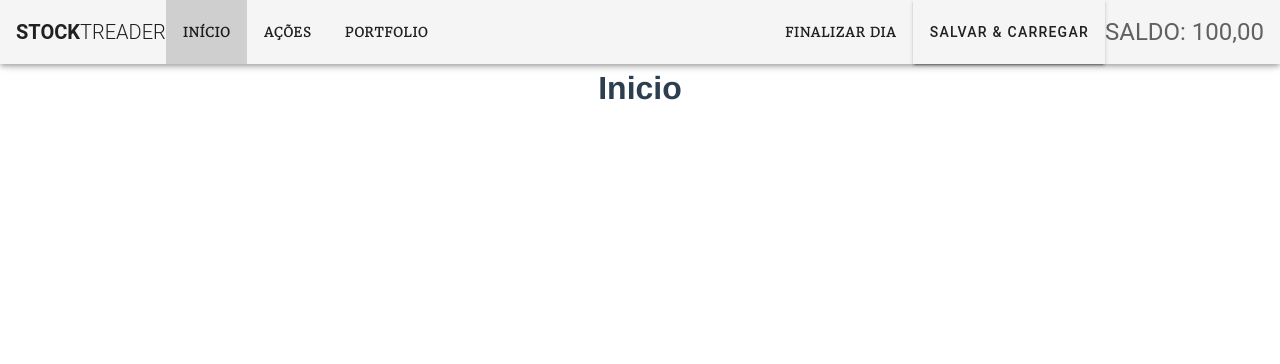
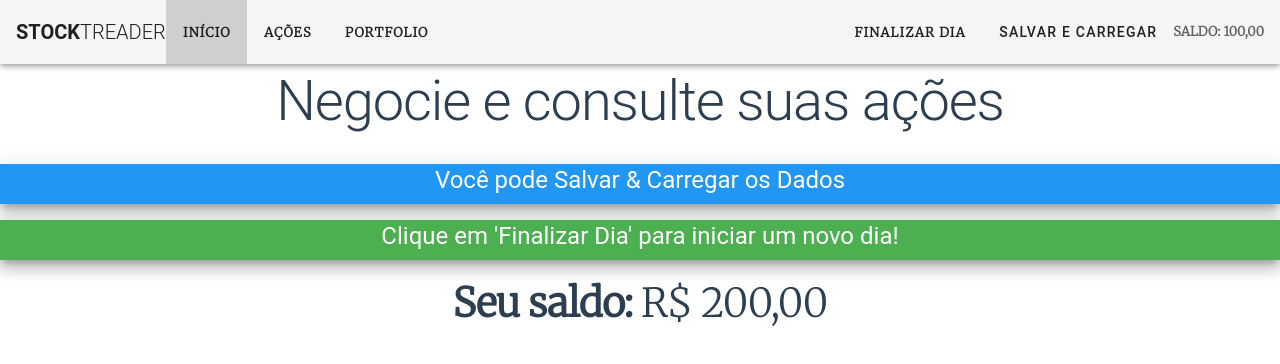
Before and after one commit to fco-wesley-almeida/Stock-trader, a Vue app: page / in a window 1280 px wide. Shown: the top 364 px of the page. Built offline with nearby package versions, Linux system fonts and the light colour scheme.

Commit message:
Barra de navegação concluída e View 'Início' começada.

```diff
--- a/src/App.vue
+++ b/src/App.vue
@@ -8,7 +8,7 @@
 </template>
 
 <script>
-import Header from '@/views/Header'
+import Header from '@/components/widgets/Header/index.vue'
 
 export default {
   components: { Header }
--- /dev/null
+++ b/src/components/widgets/Header/header-components/BarTitle.vue
@@ -0,0 +1,6 @@
+<template>
+  <v-toolbar-title class="font-weight-light">
+    <span style="font-weight: bold">Stock</span>
+    <span>Treader</span>
+  </v-toolbar-title>
+</template>
--- /dev/null
+++ b/src/components/widgets/Header/header-components/LeftOver.vue
@@ -0,0 +1,15 @@
+<template>
+    <v-layout align-center>
+      <span class="text-uppercase grey--text text--darken-2" :style="buttonsStyle">Saldo: 100,00</span>
+    </v-layout>
+</template>
+
+<script>
+export default {
+  props: {
+    buttonsStyle: {
+      type: Object
+    }
+  }
+}
+</script>
--- /dev/null
+++ b/src/components/widgets/Header/header-components/Menu.vue
@@ -0,0 +1,21 @@
+<template>
+  <v-menu offset-y open-on-click>
+    <template v-slot:activator="{ on }">
+      <v-btn v-on="on" depressed class="buttons-label">Salvar e carregar</v-btn>
+    </template>
+
+    <v-list>
+      <v-list-item v-for="(item, index) in items" :key="index" @click="console.log(item)">
+        <v-list-item-title>{{ item.title }}</v-list-item-title>
+      </v-list-item>
+    </v-list>
+  </v-menu>
+</template>
+
+<script>
+export default {
+  data () {
+    return { items: [{ title: 'Salvar dados' }, { title: 'Carregar dados' }] }
+  }
+}
+</script>
--- /dev/null
+++ b/src/components/widgets/Header/header-components/MoveDataOptions.vue
@@ -0,0 +1,22 @@
+<template>
+      <v-toolbar-items>
+        <v-btn :style="buttonsStyle" depressed>Finalizar dia</v-btn>
+        <Menu></Menu>
+        <LeftOver :buttonsStyle="buttonsStyle"></LeftOver>
+      </v-toolbar-items>
+</template>
+
+<script>
+
+import Menu from './Menu'
+import LeftOver from './LeftOver'
+
+export default {
+  components: { Menu, LeftOver },
+  props: {
+    buttonsStyle: {
+      type: Object
+    }
+  }
+}
+</script>
--- /dev/null
+++ b/src/components/widgets/Header/header-components/NavigationOptions.vue
@@ -0,0 +1,18 @@
+<template>
+  <v-toolbar-items>
+    <v-btn flat to="/" :style="buttonsStyle" depressed>Início</v-btn>
+    <v-btn flat to="/stocks" :style="buttonsStyle" depressed>Ações</v-btn>
+    <v-btn flat to="/portfolio" :style="buttonsStyle" depressed>Portfolio</v-btn>
+  </v-toolbar-items>
+</template>
+
+<script>
+
+export default {
+  props: {
+    buttonsStyle: {
+      type: Object
+    }
+  }
+}
+</script>
--- /dev/null
+++ b/src/components/widgets/Header/index.vue
@@ -0,0 +1,38 @@
+<template>
+  <div id="header">
+    <v-app-bar app color="gray" class="headline text-uppercase mb-4">
+
+      <BarTitle></BarTitle>
+      <NavigationOptions :buttonsStyle="buttonsStyle"></NavigationOptions>
+      <v-spacer></v-spacer>
+      <MoveDataOptions :buttonsStyle="buttonsStyle"></MoveDataOptions>
+
+    </v-app-bar>
+  </div>
+</template>
+
+<script>
+
+import BarTitle from './header-components/BarTitle'
+import NavigationOptions from './header-components/NavigationOptions'
+import MoveDataOptions from './header-components/MoveDataOptions'
+
+export default {
+  props: {
+    source: String
+  },
+
+  components: { BarTitle, NavigationOptions, MoveDataOptions },
+
+  data () {
+    return {
+      drawer: null,
+      buttonsStyle: {
+        'font-weight': 'bold',
+        'font-family': '"Merriweather", serif',
+        'font-size': 'small'
+      }
+    }
+  }
+}
+</script>
--- /dev/null
+++ b/src/components/widgets/Home/Sheet.vue
@@ -0,0 +1,21 @@
+<template>
+  <v-sheet :color="color" class="mb-4" height="40" align-center elevation="10">
+    <!-- <v-icon>info</v-icon> -->
+    <span class="headline white--text message">{{ message }}</span>
+  </v-sheet>
+</template>
+
+<script>
+export default {
+  props: {
+    color: { required: true, type: String },
+    message: { required: true, type: String }
+  }
+}
+</script>
+
+<style scoped>
+  .message{
+    font-family: "Merriweather", serif;
+  }
+</style>
--- a/src/views/Header.vue
+++ /dev/null
@@ -1,49 +0,0 @@
-<template>
-  <div id="header">
-    <v-app-bar app color="gray" class="headline text-uppercase mb-4">
-      <v-toolbar-title class="font-weight-light">
-        <span style="font-weight: bold">Stock</span>
-        <span>Treader</span>
-      </v-toolbar-title>
-
-      <v-toolbar-items>
-        <v-btn flat to="/" class="buttons-label" depressed>Início</v-btn>
-        <v-btn flat to="/stocks" class="buttons-label" depressed>Ações</v-btn>
-        <v-btn flat to="/portfolio" class="buttons-label" depressed>Portfolio</v-btn>
-      </v-toolbar-items>
-
-      <v-spacer></v-spacer>
-
-      <v-toolbar-items>
-        <v-btn class="buttons-label" depressed>Finalizar dia</v-btn>
-        <!-- <v-btn class="buttons-label" depressed>Salvar e carregar</v-btn> -->
-        <v-menu offset-y>
-            <v-btn flat slot="activator">Salvar & Carregar</v-btn>
-        </v-menu>
-
-        <v-layout align-center>
-          <span class="text-uppercase grey--text text--darken-2">Saldo: 100,00</span>
-        </v-layout>
-      </v-toolbar-items>
-    </v-app-bar>
-  </div>
-</template>
-
-<script>
-export default {
-  props: {
-    source: String
-  },
-  data: () => ({
-    drawer: null
-  })
-}
-</script>
-
-<style scoped>
-.buttons-label {
-  font-weight: bold;
-  font-family: "Merriweather", serif;
-  font-size: small;
-}
-</style>
--- a/src/views/Home.vue
+++ b/src/views/Home.vue
@@ -1,15 +1,41 @@
 <template>
   <div>
-    <h1>Inicio</h1>
+    <h1 class="font-weight-light title mb-6">Negocie e consulte suas ações</h1>
+    <Sheet color="blue" message="Você pode Salvar & Carregar os Dados"></Sheet>
+    <Sheet color="green" message="Clique em 'Finalizar Dia' para iniciar um novo dia!"></Sheet>
+     <p class="font-weight-light mb-6 money"><strong class="left-over">Seu saldo:</strong> R$ 200,00 </p>
   </div>
 </template>
 
 <script >
+
+import Sheet from '@/components/widgets/Home/Sheet.vue'
+
 export default {
-
+  components: { Sheet }
 }
 </script>
 
 <style scoped>
-
+  .title{
+    font-weight:lighter;
+    font-size: 56px !important;
+    line-height: 1.35 !important;
+    letter-spacing: -0.02em !important;
+    font-family: "Merriweather", serif;
+  }
+  .left-over{
+    font-weight:bold;
+    font-size: 40px !important;
+    line-height: 1.35 !important;
+    letter-spacing: -0.02em !important;
+    font-family: "Merriweather", serif;
+  }
+  .money{
+    font-weight:lighter;
+    font-size: 40px !important;
+    line-height: 1.35 !important;
+    letter-spacing: -0.02em !important;
+    font-family: "Merriweather", serif;
+  }
 </style>
```
